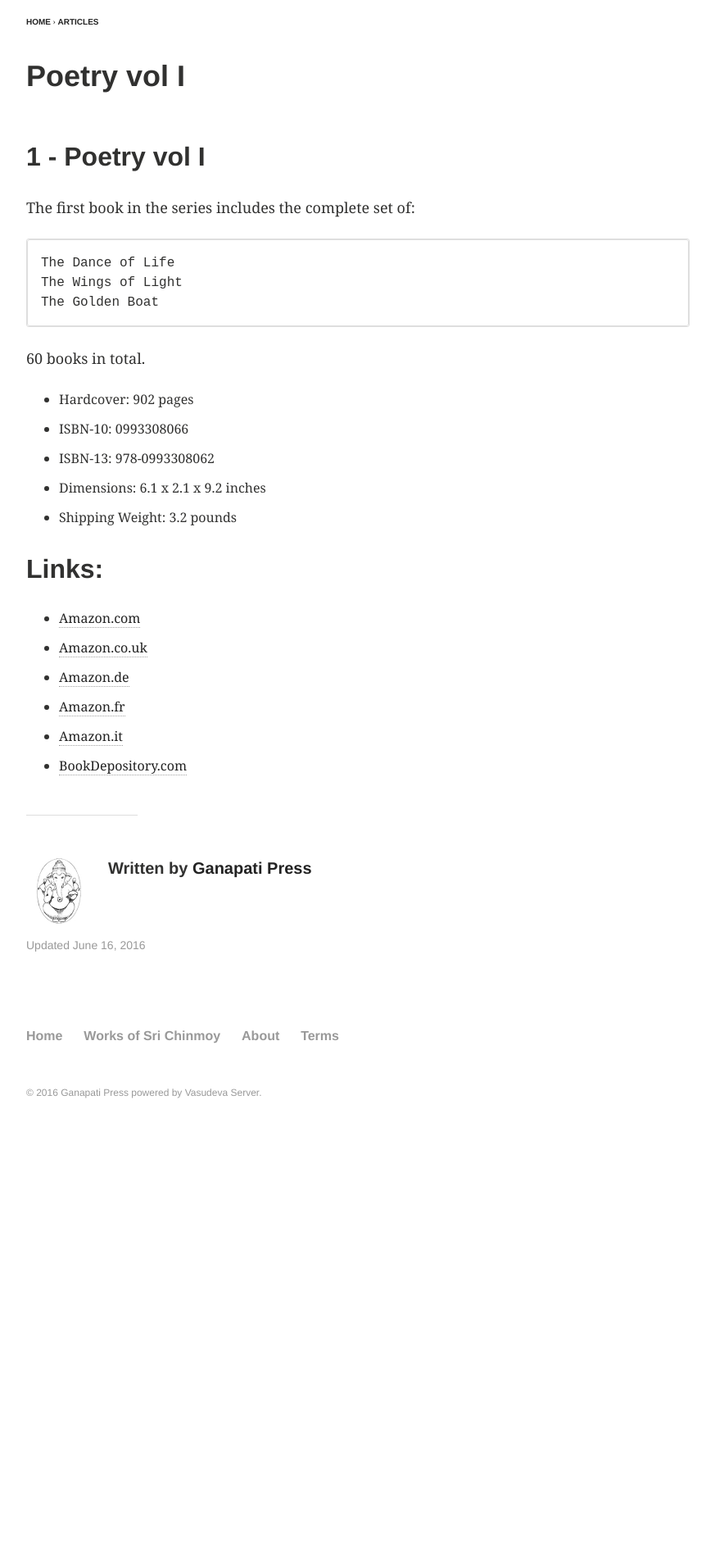
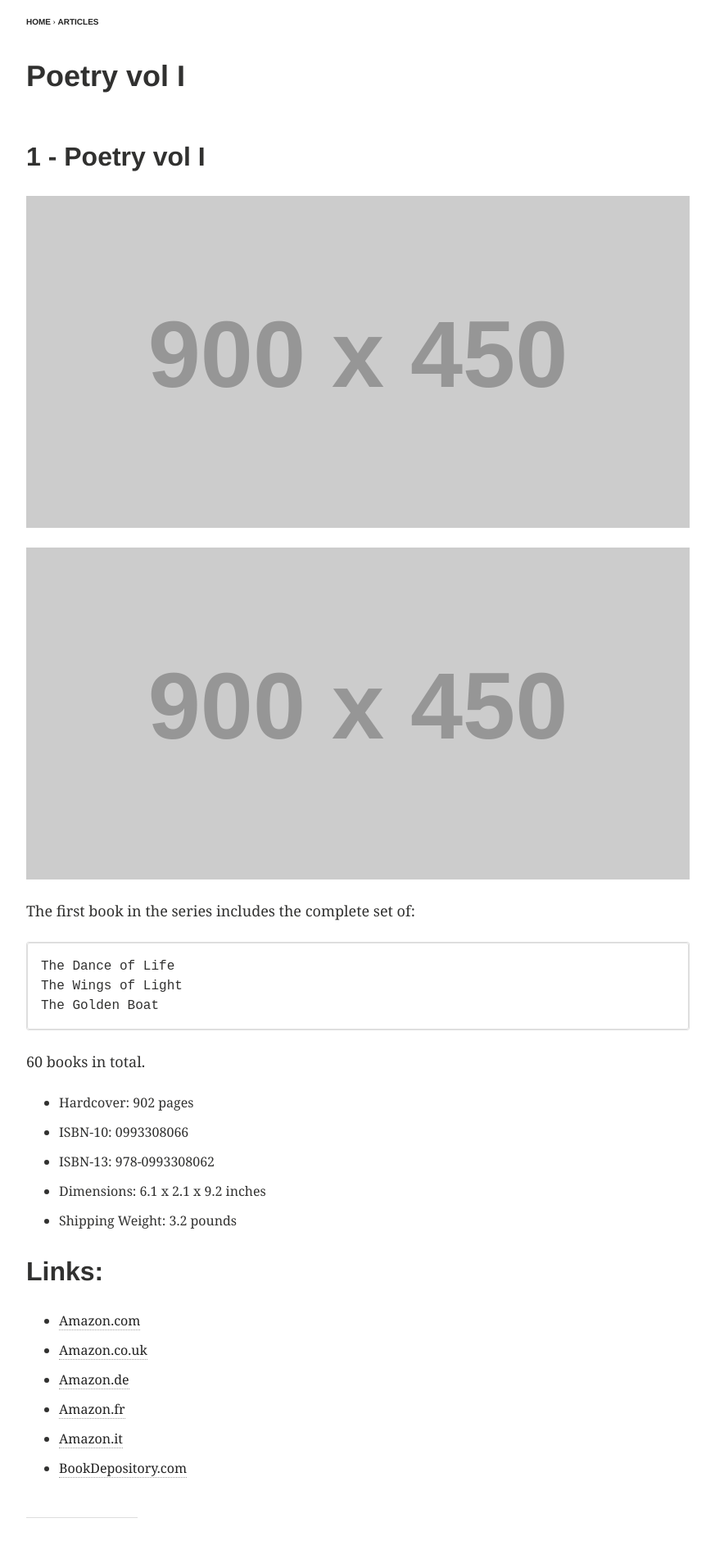
Before and after one commit to ganapatipress/ganapatipress.org, a Jekyll site: the page built from _posts/articles/2016-06-16-poetry-vol-1.md, in a window 1280 px wide. Shown: the part 684-2586 px from the top of the page at 82% size, without its empty margins (64-937 px from the left). Built offline with Jekyll 4.4.1, drawn with Linux system fonts in a browser that asks for light colours; before the commit the page ends 2103 px from its top, so only the background shows below that.

Commit message:
Update 2016-06-16-poetry-vol-1.md

```diff
--- a/_posts/articles/2016-06-16-poetry-vol-1.md
+++ b/_posts/articles/2016-06-16-poetry-vol-1.md
@@ -16,6 +16,11 @@
 ---
 
 ## 1 - Poetry vol I
+
+![sample image](http://placehold.it/900x450.gif "placeholder")
+
+[![sample image](http://placehold.it/900x450.gif)](http://placehold.it "A simple image placeholder service.")
+
 
 The first book in the series includes the complete set of:
 
```
